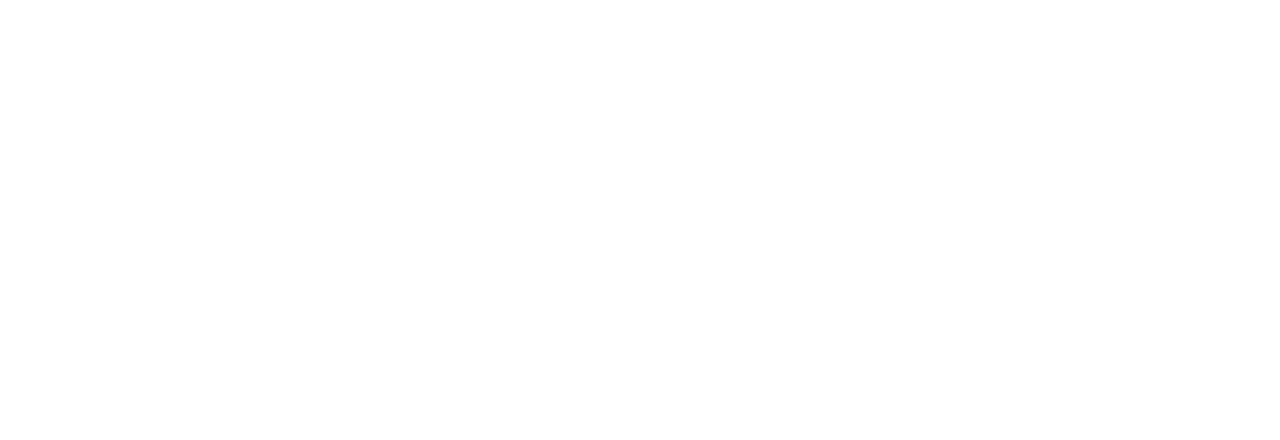
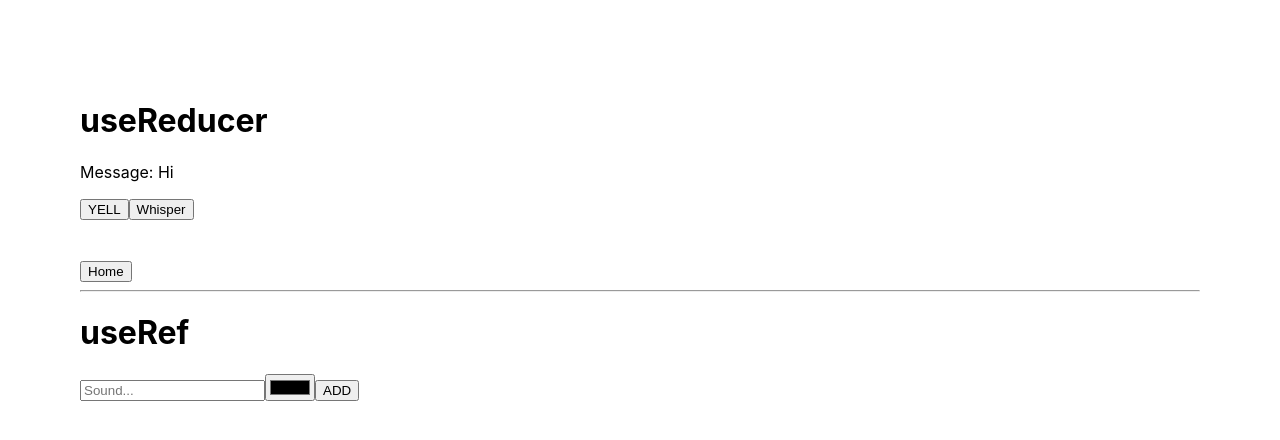
Before and after one commit to brakwaku/react-hooks, a React (Create React App) app: page /use-reducer in a window 1280 px wide. Shown: the top 440 px of the page. Built offline with nearby package versions, Linux system fonts and the light colour scheme.

Commit message:
Home screen added

```diff
--- a/src/App.js
+++ b/src/App.js
@@ -1,8 +1,4 @@
 import { BrowserRouter as Router, Route, Routes } from "react-router-dom";
-import Checked from "./components/Checked";
-import FetchData from "./components/FetchData";
-import MyUseEffect from "./components/MyUseEffect";
-import StarRating from "./components/StarRating";
 import HomeScreen from "./screens/HomeScreen";
 import MyUseReducerScreen from "./screens/MyUseReducerScreen";
 
--- a/src/components/FetchData.js
+++ b/src/components/FetchData.js
@@ -11,11 +11,14 @@
 
   if (data) {
     return (
-      <ul>
-        {data.map((user) => (
-          <li key={user.id}>{user.login}</li>
-        ))}
-      </ul>
+      <>
+      <a href="/use-reducer"><button>Use Reducer</button></a>
+        <ul>
+          {data.map((user) => (
+            <li key={user.id}>{user.login}</li>
+          ))}
+        </ul>
+      </>
     );
   }
 
--- a/src/screens/MyUseReducerScreen.js
+++ b/src/screens/MyUseReducerScreen.js
@@ -1,11 +1,60 @@
-import React from 'react'
+import React, { useReducer, useRef } from "react";
+
+const initialState = {
+    message: 'Hi'
+};
+
+const reducer = (state, action) => {
+    switch(action.type) {
+        case 'yell':
+            return {
+                message: `HEY!, I just said ${state.message}`
+            };
+        case 'whisper':
+            return {
+                message: `excuse me I just said ${state.message}`
+            }
+        default:
+            return;
+    }
+}
 
 const MyUseReducerScreen = () => {
-    return (
-        <div>
+  const [state, dispatch] = useReducer(reducer, initialState);
 
-        </div>
-    )
-}
+  const sound = useRef();
+  const color = useRef();
 
-export default MyUseReducerScreen
+  const submit = (e) => {
+      e.preventDefault();
+      const soundVal = sound.current.value;
+      const colorVal = color.current.value;
+      alert(`${soundVal} sounds like ${colorVal}`);
+      sound.current.value = '';
+      color.current.value = '';
+  }
+  return (
+    <div className="app-wrapper">
+      <h1>useReducer</h1>
+      <p>Message: {state.message}</p>
+      <button onClick={() => dispatch({type: 'yell'})}>YELL</button>
+      <button onClick={() => dispatch({type: 'whisper'})}>Whisper</button>
+      <br />
+      <br />
+      <br />
+      <a href="/"><button>Home</button></a>
+      <hr />
+
+      <div>
+      <h1>useRef</h1>
+          <form onSubmit={submit}>
+              <input ref={sound} type='text' placeholder="Sound..."/>
+              <input ref={color} type='color' />
+              <button>ADD</button>
+          </form>
+      </div>
+    </div>
+  );
+};
+
+export default MyUseReducerScreen;
```
Also changed, not shown: 1 other file (tests, documents, lock files or other folders).
